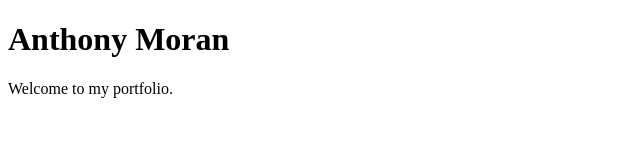
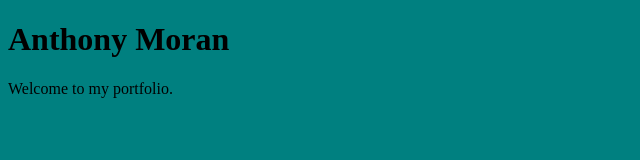
Before and after one commit to a-moran/GitHubPagesTest, a plain HTML site: page index.html in a window 1280 px wide. Shown: the whole page, without its empty margins (0-640 px from the left). Drawn offline with Linux system fonts and the light colour scheme.

Commit message:
created style.css

```diff
--- a/index.html
+++ b/index.html
@@ -4,6 +4,7 @@
     <meta charset="UTF-8">
     <meta http-equiv="X-UA-Compatible" content="IE=edge">
     <meta name="viewport" content="width=device-width, initial-scale=1.0">
+    <link href="./style.css" rel="stylesheet">
     <title>Document</title>
 </head>
 <body>
--- /dev/null
+++ b/style.css
@@ -0,0 +1,3 @@
+body {
+    background-color: teal;
+}
```
